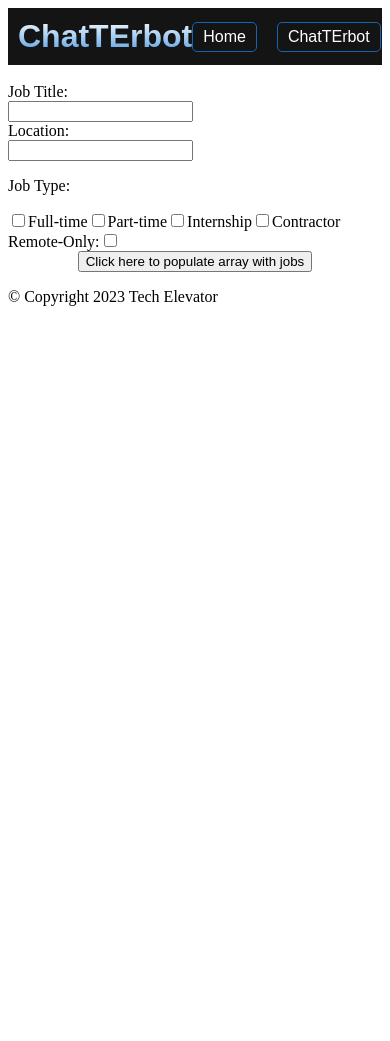
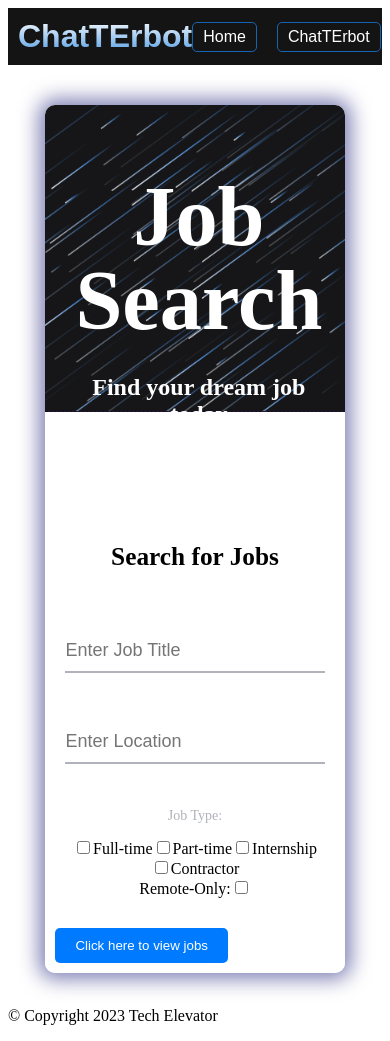
Before and after one commit to taypeoples/ChatTErbot, a Vue app in the folder vue/: page /jobSearch in a window 390 px wide. Shown: the top 1041 px of the page. Before the commit the page ends 844 px from the top, so only its background shows below. Built offline with nearby package versions, Linux system fonts and the light colour scheme.

Commit message:
Styling for job search and nav

```diff
--- a/vue/src/components/JobSearch.vue
+++ b/vue/src/components/JobSearch.vue
@@ -1,74 +1,58 @@
 <template>
   <div>
+  <div class="job-search-form">
+    <div class="left">
+      <div class="overlay">
+        <h1>Job Search</h1>
+        <span>
+          <p>Find your dream job today</p>
+        </span>
+      </div>
+    </div>
+    <div class="right">
+      <h5>Search for Jobs</h5>
       <form>
-      <br />
-      <label for="jtitle">Job Title:</label><br />
-      <input v-model="jobTitle" type="text" id="jtitle" name="jtitle" /><br />
-      <label for="location">Location:</label><br />
-      <input
-        v-model="location"
-        type="text"
-        id="location"
-        name="location"
-      /><br />
-      <p>Job Type:</p>
-      <input
-        v-model="jobType"
-        type="checkbox"
-        id="ftime"
-        name="ftime"
-        value="Full-time"
-      />
+        <div>
+          <label for="jtitle" class="text-center"></label><br />
+          <input v-model="jobTitle" type="text" id="jtitle" name="jtitle" placeholder="Enter Job Title" />
+        </div>
+        <div>
+          <label for="location" class="text-center"></label><br />
+          <input v-model="location" type="text" id="location" name="location" placeholder="Enter Location" />
+        </div>
+        <div>
+          <p class = "job">Job Type:</p>
+          <div class="checkbox-group">
+            <input v-model="jobType" type="checkbox" id="ftime" name="ftime" value="Full-time" />
             <label for="ftime">Full-time</label>
-      <input
-        v-model="jobType"
-        type="checkbox"
-        id="ptime"
-        name="ptime"
-        value="Part-time"
-      />
+            <input v-model="jobType" type="checkbox" id="ptime" name="ptime" value="Part-time" />
             <label for="ptime">Part-time</label>
-      <input
-        v-model="jobType"
-        type="checkbox"
-        id="internship"
-        name="internship"
-        value="Internship"
-      />
+            <input v-model="jobType" type="checkbox" id="internship" name="internship" value="Internship" />
             <label for="internship">Internship</label>
-      <input
-        v-model="jobType"
-        type="checkbox"
-        id="contract"
-        name="contract"
-        value="Contractor"
-      />
+            <input v-model="jobType" type="checkbox" id="contract" name="contract" value="Contractor" />
             <label for="contract">Contractor</label>
-      <br>
-
+          </div>
+        </div>
+        <div>
           <label for="remote">Remote-Only:</label>
           <input v-model="remote" type="checkbox" id="remote" />
+        </div>
+      </form>
+    </div>
+    <div class="right2">
+      <button v-on:click="populateJobsArray">
+        Click here to view jobs
+      </button>
+    </div>
+  </div>
   <br />
-
-
-
-    </form>
-    <div class="job-cards">
-      <button v-on:click="populateJobsArray">
-        Click here to populate array with jobs
-      </button>
-      <br />
-      <div v-for="job in jobs" v-bind:key="job.id" class="job-card">
+  <div class="job-cards-container">
+      <div v-for="job in jobs" :key="job.id" class="job-card">
         <div class="card-header">{{ job.employer_name }}</div>
         <div class="card-body">
           <h5 class="card-title">{{ job.job_title }}</h5>
           <pre class="card-text">{{ job.job_description }}</pre>
-          <a
-            v-bind:href="job.job_apply_link"
-            target="_blank"
-            class="btn btn-primary"
-            >Apply</a
-          >
+          <a :href="job.job_apply_link" target="_blank" class="btn btn-primary">Apply</a>
         </div>
         <div class="card-footer text-muted">{{ job.job_location }}</div>
       </div>
@@ -165,4 +149,161 @@ pre{
   padding: 10px;
   text-align: center;
 }
+
+ /* Form Styling */
+body {
+  background-image: linear-gradient(135deg, #FAB2FF 10%, #1904E5 100%);
+  background-size: cover;
+  background-repeat: no-repeat;
+  background-attachment: fixed;
+  font-family: "Open Sans", sans-serif;
+  color: #333333;
+}
+ p {
+  font-size: x-large;
+ }
+
+.right2 {
+  display: flex;
+  justify-content: flex-end;
+  align-items: flex-end;
+  margin-top: auto;
+  padding: 10px 10px 10px 10px;
+}
+
+button {
+  background-color: #007bff;
+  color: white;
+  padding: 10px 20px;
+  border: none;
+  border-radius: 5px;
+  cursor: pointer;
+}
+
+button:hover {
+  background-color: #419bfc;
+  color: white;
+  padding: 10px 20px;
+  border: none;
+  border-radius: 5px;
+  cursor: pointer;
+}
+
+.job-search-form {
+  margin: 0 auto;
+  width: 80%;
+  background: #ffffffd0;
+  border-radius: 10px;
+  overflow: hidden;
+  display: flex;
+  flex: 1 1 100%;
+  align-items: stretch;
+  justify-content: space-between;
+  box-shadow: 0 0 20px 6px #090b6f85;
+  margin-top: 40px;
+}
+
+
+@media (max-width: 980px) {
+  .job-search-form {
+    flex-flow: wrap;
+    text-align: center;
+    align-content: center;
+    align-items: center;
+  }
+}
+
+.job-search-form div {
+  height: auto;
+}
+
+.job-search-form .left {
+  color: #FFFFFF;
+  background-size: 100%;
+  background-repeat: no-repeat;
+  background-image: url('/pictures/Capture3.PNG');
+
+}
+
+.job-search-form .left .overlay {
+  padding: 30px;
+  width: 100%;
+  height: 100%;
+  overflow: hidden;
+  box-sizing: border-box;
+}
+
+.job-search-form .left .overlay h1 {
+  font-size: 10vmax;
+  line-height: 1;
+  font-weight: 900;
+  margin-top: 40px;
+  margin-bottom: 20px;
+}
+
+.job-search-form .left .overlay span p {
+  margin-top: 30px;
+  font-weight: 900;
+}
+
+.job-search-form .left .overlay span a {
+  background: #3b5998;
+  color: #FFFFFF;
+  margin-top: 10px;
+  padding: 14px 50px;
+  border-radius: 100px;
+  display: inline-block;
+  box-shadow: 0 3px 6px 1px #042d4657;
+}
+
+.job-search-form .left .overlay span a:last-child {
+  background: #1dcaff;
+  margin-left: 30px;
+}
+
+.job-search-form .right {
+  padding: 20px;
+  overflow: hidden;
+}
+
+@media (max-width: 980px) {
+  .job-search-form .right {
+    width: 100%;
+  }
+}
+
+.job-search-form .right h5 {
+  font-size: 3vmax;
+  line-height: 1;
+}
+
+.job-search-form .right p {
+  font-size: 14px;
+  color: #B0B3B9;
+}
+
+.job-search-form .right .inputs {
+  overflow: hidden;
+}
+
+.job-search-form .right input[type="text"] {
+  border: none;
+  outline: none;
+  border-bottom: 2px solid #B0B3B9;
+  width: 100%;
+  padding: 10px 0;
+  font-size: 18px;
+  margin-bottom: 30px;
+}
+.job-search-form .right input[type="submit"] {
+  background: #3b5998;
+  color: #FFFFFF;
+  border: none;
+  outline: none;
+  padding: 10px 20px;
+  border-radius: 50px;
+  font-size: 18px;
+  cursor: pointer;
+  box-shadow: 0 3px 6px
+}
 </style>
--- a/vue/src/components/TheHeader.vue
+++ b/vue/src/components/TheHeader.vue
@@ -60,4 +60,9 @@ export default {
     padding: 5px 10px;
     border-radius: 5px;
   }
+
+  .router-links router-link:hover,
+.router-links a:hover {
+  box-shadow: 0 0 15px rgba(59, 151, 236, 0.842);
+}
 </style>
```
Also changed, not shown: vue/pictures/Capture3.PNG (added). Lines whose indentation alone changed are shown as unchanged.
